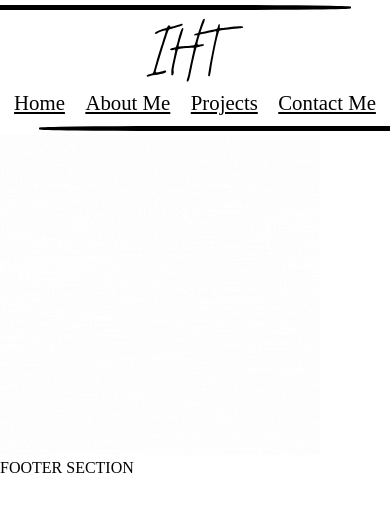
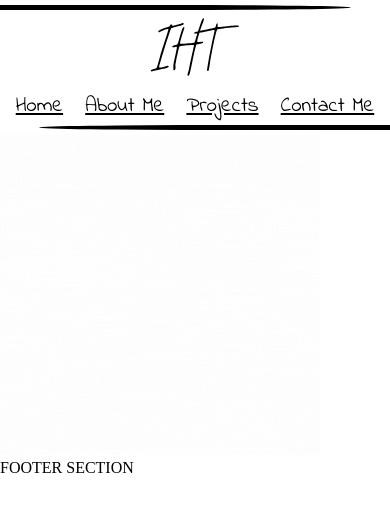
Before and after one commit to igor-ht/my-portfolio, a Next.js app in the folder client/: page / in a window 390 px wide. Shown: the top 512 px of the page. Built offline with nearby package versions, Linux system fonts and the light colour scheme.

Commit message:
home page in proccess

```diff
--- a/client/src/app/components/Header/Header.tsx
+++ b/client/src/app/components/Header/Header.tsx
@@ -1,11 +1,12 @@
 import './style.scss';
 import Link from 'next/link';
 import Image from 'next/image';
+import { indie_flower } from '@/libs/fonts';
 
 export default function Header() {
 	return (
 		<header>
-			<div className="line top-line"></div>
+			<div className="line top-line" />
 			<nav>
 				<div className="logo">
 					<Image
@@ -15,8 +16,8 @@ export default function Header() {
 						height={120}
 					/>
 				</div>
-				<div className="links">
-					<Link href={'/'}>
+				<div className={`links ${indie_flower.className}`}>
+					<Link href={'#home'}>
 						<p>Home</p>
 					</Link>
 					<Link href={'/'}>
@@ -30,7 +31,7 @@ export default function Header() {
 					</Link>
 				</div>
 			</nav>
-			<div className="line bottom-line"></div>
+			<div className="line bottom-line" />
 		</header>
 	);
 }
--- a/client/src/app/components/Header/style.scss
+++ b/client/src/app/components/Header/style.scss
@@ -1,44 +1,45 @@
 @keyframes topline {
   from {
+    width: 0;
     margin-right: 10dvw;
     margin-left: 90dvw;
-    width: 0;
   }
   to {
+    width: 90dvw;
     margin-right: 10dvw;
     margin-left: 0dvw;
-    width: 90dvw;
   }
 }
 @keyframes bottomline {
   from {
+    width: 0;
+    margin-left: 10dvw;
     margin-right: 90dvw;
-    margin-left: 10dvw;
-    width: 0;
   }
   to {
+    width: 90dvw;
+    margin-left: 10dvw;
     margin-right: 0dvw;
-    margin-left: 10dvw;
-    width: 90dvw;
   }
 }
 
 header {
-  margin-top: 5px;
-  margin-bottom: 5px;
+  background-color: white;
   .line {
     height: 0.3rem;
     width: 90dvw;
     background-color: black;
-    border-radius: 0 35% 35% 0;
+    border-radius: 0 50% 50% 0;
   }
   .top-line {
     margin-right: 10dvw;
+    margin-top: 0.3rem;
     animation-name: topline;
     animation-duration: 2s;
   }
   .bottom-line {
     margin-left: 10dvw;
+    margin-bottom: 0.3rem;
     transform: rotateY(180deg);
     animation-name: bottomline;
     animation-duration: 2s;
@@ -49,7 +50,10 @@ header {
     grid-template-rows: 1fr;
     .logo {
       justify-self: start;
+      margin-left: 1.5rem;
       img {
+        width: 8rem;
+        height: 8rem;
         user-select: none;
       }
     }
@@ -63,6 +67,10 @@ header {
       a {
         margin: 1.3rem;
         color: black;
+
+        &:visited {
+          color: black;
+        }
         p {
           font-size: 1.7rem;
         }
@@ -79,8 +87,9 @@ header {
 
       .logo {
         justify-self: center;
+        margin: 0;
         img {
-          height: 70px;
+          height: 4rem;
           margin-top: 5px;
         }
       }
--- a/client/src/app/components/Main/Main.tsx
+++ b/client/src/app/components/Main/Main.tsx
@@ -1,10 +1,11 @@
+import './style.scss';
 import Image from 'next/image';
 
 export default function Main({ children }: { children: React.ReactNode }) {
 	return (
 		<main>
-			<div>
-				<div>
+			<div id="home">
+				<div className="intro-banner">
 					<Image
 						src={'/logo_animated.gif'}
 						alt="logo"
@@ -13,8 +14,8 @@ export default function Main({ children }: { children: React.ReactNode }) {
 						unoptimized={true}
 					/>
 				</div>
-				{children}
 			</div>
+			{children}
 		</main>
 	);
 }
--- /dev/null
+++ b/client/src/app/components/Main/style.scss
@@ -0,0 +1,11 @@
+main {
+  #home {
+    .intro-banner {
+      img {
+        height: 20rem;
+        width: 20rem;
+        object-fit: cover;
+      }
+    }
+  }
+}
--- a/client/src/app/globals.css
+++ b/client/src/app/globals.css
@@ -0,0 +1,9 @@
+:root {
+	--background-color: white;
+	--color: black;
+}
+
+[data-theme='dark'] {
+	--background-color: black;
+	--color: white;
+}
--- a/client/src/app/layout.scss
+++ b/client/src/app/layout.scss
@@ -1,20 +1,19 @@
 html {
   all: unset;
   width: 100dvw;
-  height: 100dvh;
+  background-color: var(--background-color);
 }
 
 body {
   all: unset;
   width: 100dvw;
-  height: 100dvh;
 }
 
 #app {
-  height: 100dvh;
   width: 100dvw;
   display: flex;
   flex-direction: column;
   overflow-x: hidden;
   overflow-y: auto;
+  background-color: var(--background-color);
 }
--- a/client/src/app/layout.tsx
+++ b/client/src/app/layout.tsx
@@ -7,7 +7,7 @@ import './layout.scss';
 export const metadata = {
 	title: 'IDHT Portfolio',
 	description: 'My FullStack Developer Portfolio',
-  icons: {
+	icons: {
 		icon: '/logo_icon.svg',
 	},
 };
@@ -15,7 +15,9 @@ export const metadata = {
 export default function RootLayout({ children }: { children: React.ReactNode }) {
 	return (
 		<html lang="en">
-			<body id="app">
+			<body
+				id="app"
+				data-theme="light">
 				<Header />
 				<Main>{children}</Main>
 				<Footer />
--- /dev/null
+++ b/client/src/libs/fonts.ts
@@ -0,0 +1,3 @@
+import { Indie_Flower } from 'next/font/google';
+
+export const indie_flower = Indie_Flower({ subsets: ['latin'], weight: '400', display: 'swap' });
```
